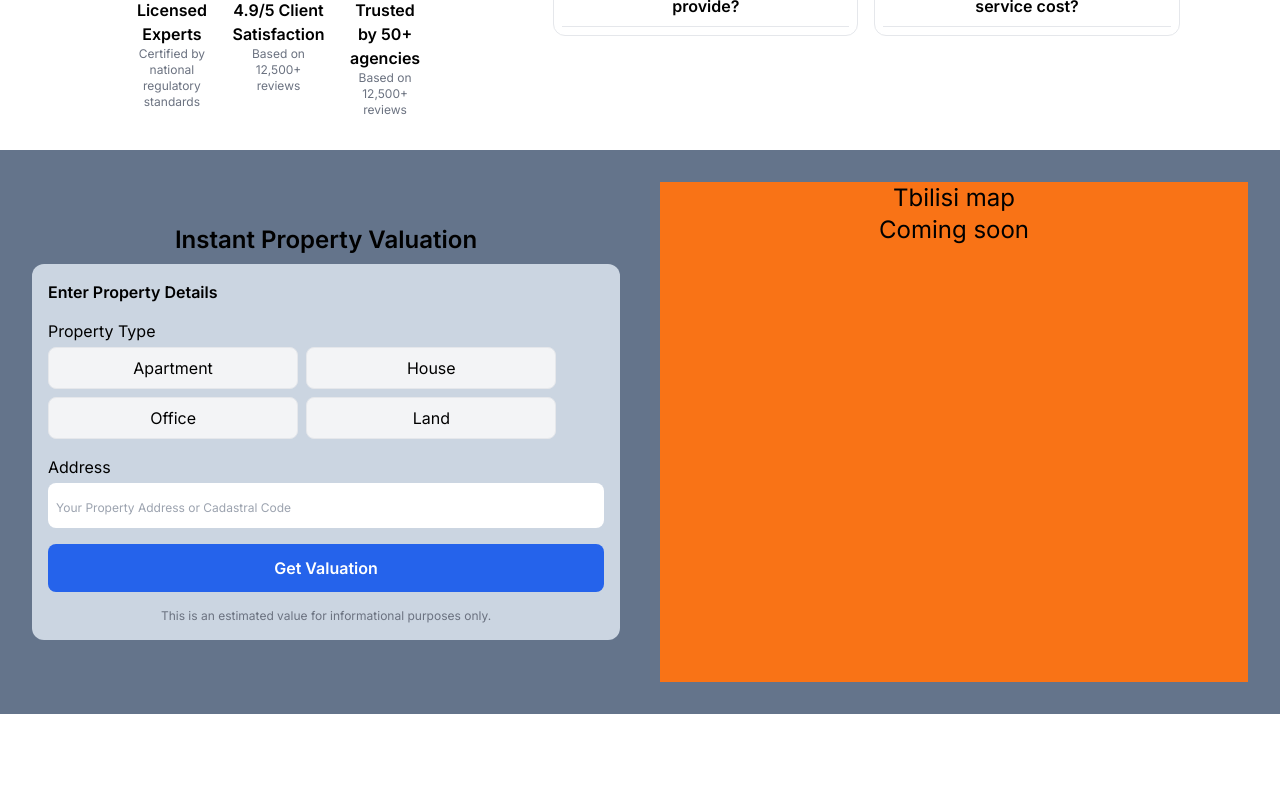
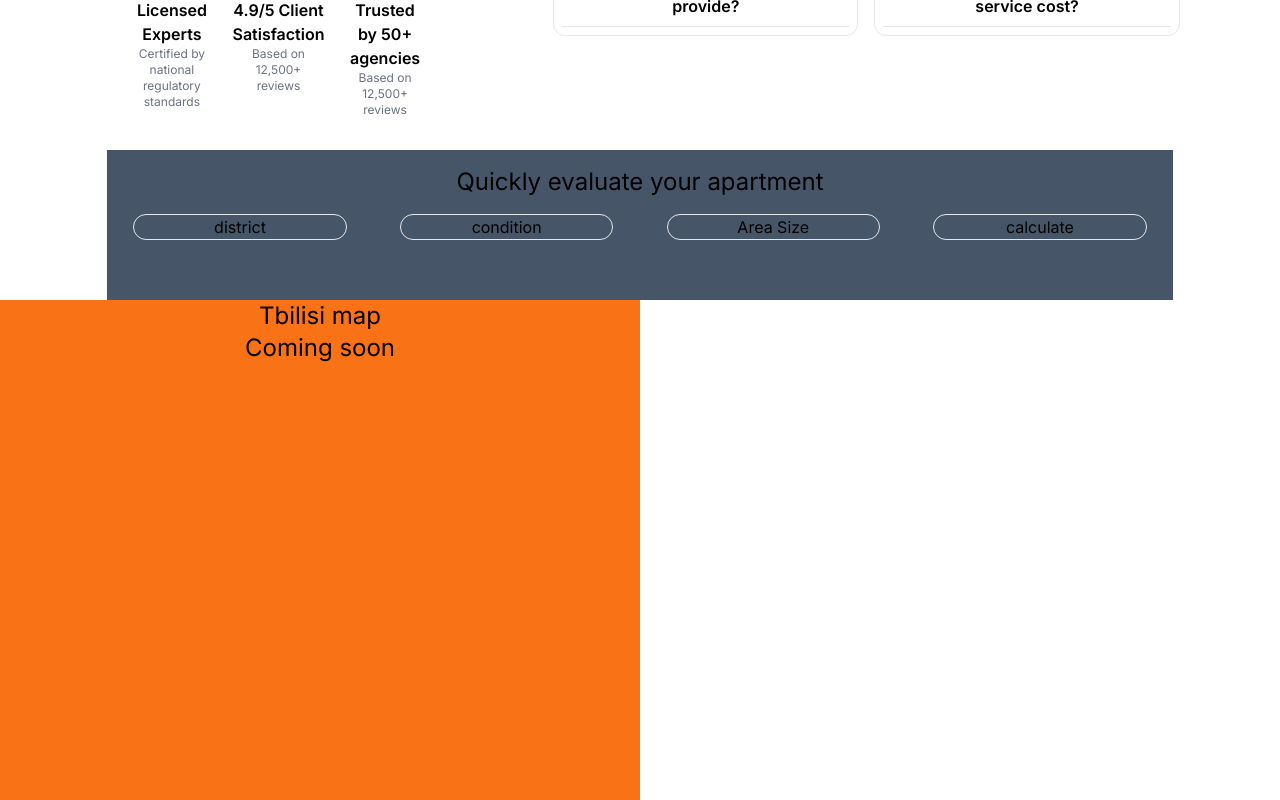
Before and after one commit to dodicha/work, a Next.js app: page /projects/valuation in a window 1280 px wide. Shown: the part 758-1558 px from the top of the page. Before the commit the page ends 1472 px from the top, so only its background shows below. Built offline with nearby package versions, Linux system fonts and the light colour scheme.

Commit message:
modifying fast valuation function

```diff
--- a/src/app/projects/valuation/components/FastValuation.tsx
+++ b/src/app/projects/valuation/components/FastValuation.tsx
@@ -14,267 +14,303 @@ const WhatsappButton = dynamic(() => import("./buttons/WhatsappButton"), {
 });
 
 const RoomOptions = [1, 2, 3, 4, 5];
-const buildingOptions = ["Apartment", "House", "Office", "Land"];
-const mdgomareoba = [
+const buildingOptions = ["Apartment"];
+const condition = [
   "Needs Renovation",
   "Fully Renovated",
   "In Average Condition",
 ];
+const districts = [
+  "მუხიანი",
+  "გლდანი",
+  "ავჭალა",
+  "თემქა",
+  "სანზონა",
+  "ნაძალადევი",
+  "დიდუბე",
+  "ჩუღურეთი",
+  "ავლაბარი",
+  "ლოტკინი",
+  "სამგორი",
+  "ისანი",
+  "ვაზისუბანი",
+  "ვარკეთილი",
+  "აფრიკა",
+  "ლილო",
+  "ორხევი",
+  "დიღომი 7",
+  "დიდი დიღომი",
+  "დიღმის მასივი",
+  "სოფელ დიღომი",
+  "ვაშლიჯვარი",
+  "ნუცუბიძის პლატო",
+  "საბურთალო",
+  "ვაკე",
+  "ვერა",
+  "მუხმთაწმინდაიანი",
+  "სოლოლაკი",
+  "ორთაჭალა",
+  "ფონიჭალა",
+];
+const propertyDiscriptionOptions = [
+  "district",
+  "condition",
+  "Area Size",
+  "calculate",
+];
 
 export default function FastValuation() {
-  const [bedrooms, setBedrooms] = useState(1);
-  const [buildingType, setBuildingType] = useState("");
-  const [activeHouse, setActiveHouse] = useState(false);
-  const [activeApartment, setActiveApartment] = useState(false);
-  const [acticeOffice, setActiveOffice] = useState(false);
-  const [activeLand, setActiveLand] = useState(false);
-
-  const [activeCondition, setActiveCondition] = useState("");
-  const [formCadastral, setFormCadastral] = useState("");
-  const [livingAreaEntered, setLivingAreaEntered] = useState("");
-  const [areaSizeEntered, setAreaSizeEntered] = useState("");
-
-  const [valuationResult, setValuationResult] = useState<{
-    min: number;
-    max: number;
-  } | null>(null);
-
-  const [loading, setLoading] = useState(false);
-
-  const activeBuildingType = [
-    setActiveApartment,
-    setActiveHouse,
-    setActiveOffice,
-    setActiveLand,
-  ];
-
-  async function getValuation() {
-    setLoading(true);
-    setValuationResult(null);
-
-    // 🔹 ინგლისური UI → ქართული DB მნიშვნელობები
-    const mappedCondition =
-      activeCondition === "Needs Renovation"
-        ? "სარემონტო"
-        : activeCondition === "Fully Renovated"
-          ? "გარემონტებული"
-          : activeCondition === "In Average Condition"
-            ? "საშუალო დონის რემონტი"
-            : "";
-
-    const mappedBuildingType =
-      buildingType === "Apartment"
-        ? "ბინა"
-        : buildingType === "House"
-          ? "სახლი"
-          : buildingType === "Office"
-            ? "ოფისი"
-            : buildingType === "Land"
-              ? "მიწა"
-              : "";
-
-    try {
-      const res = await fetch("/api/valuation", {
-        method: "POST",
-        headers: { "Content-Type": "application/json" },
-        body: JSON.stringify({
-          cadastral: formCadastral,
-          condition: mappedCondition,
-          propertyType: mappedBuildingType,
-          area: livingAreaEntered ? Number(livingAreaEntered) : null,
-        }),
-      });
-
-      const data = await res.json();
-      console.log("RESULT:", data);
-
-      // ✅ ახალი ლოგიკა — დიაპაზონი
-      if (data?.price_range?.min !== null && data?.price_range?.max !== null) {
-        setValuationResult({
-          min: data.price_range.min,
-          max: data.price_range.max,
-        });
-      }
-    } catch (error) {
-      console.error("UI ERROR:", error);
-    } finally {
-      setLoading(false);
-    }
-  }
+  const valuationBar = propertyDiscriptionOptions.map((item, index) => {
+    return (
+      <div
+        key={index}
+        className="cursor-pointer w-[20%] m-auto border rounded-2xl"
+      >
+        {item}
+      </div>
+    );
+  });
 
   return (
-    <div className="mt-10  text-center md:w-1/2 md:mt-0 lg:w-1/2 lg:m-auto ">
-      <h2 className="font-semibold text-2xl mb-2">
-        Instant Property Valuation
-      </h2>
-
-      <div className="w-full rounded-xl py-4 px-4 text-left bg-slate-300">
-        <h1 className="mb-[15px] font-semibold">Enter Property Details</h1>
-
-        {/* PROPERTY TYPE */}
-        <div className="mb-4">
-          <label className="block mb-1 font-sm">Property Type</label>
-          <div className="flex flex-wrap gap-2">
-            {buildingOptions.map((n, index) => (
-              <button
-                key={n}
-                onClick={() => {
-                  setActiveCondition("");
-                  setBuildingType(n);
-                  activeBuildingType[index](true);
-                  activeBuildingType.forEach((fn, i) => {
-                    if (i !== index) fn(false);
-                  });
-                }}
-                className={`w-[45%] py-2 rounded-lg border
-                  ${
-                    buildingType === n
-                      ? "bg-blue-600 text-white"
-                      : "bg-gray-100"
-                  }`}
-              >
-                {n}
-              </button>
-            ))}
-          </div>
-        </div>
-
-        {/* ADDRESS */}
-        <div className="mb-4">
-          <label className="block mb-1 font-sm">Address</label>
-          <input
-            type="text"
-            placeholder="Your Property Address or Cadastral Code"
-            value={formCadastral}
-            onChange={(e) => setFormCadastral(e.target.value)}
-            className="w-full h-[45px] rounded-lg px-2 py-3 placeholder:text-xs"
-          />
-        </div>
-
-        {/* CONDITION */}
-        <div
-          className={`mb-4 ${
-            activeApartment || activeHouse || acticeOffice ? "block" : "hidden"
-          }`}
-        >
-          <label className="block mb-2 font-sm">Condition</label>
-          <div className="flex flex-wrap gap-2">
-            {mdgomareoba.map((n) => (
-              <button
-                key={n}
-                onClick={() => setActiveCondition(n)}
-                className={`w-[45%] py-2 rounded-lg border
-                  ${
-                    activeCondition === n
-                      ? "bg-blue-600 text-white"
-                      : "bg-gray-100"
-                  }`}
-              >
-                {n}
-              </button>
-            ))}
-          </div>
-        </div>
-
-        {/* ROOMS */}
-        <div
-          className={`mb-4 ${
-            activeApartment || activeHouse ? "block" : "hidden"
-          }`}
-        >
-          <label className="block mb-2 font-sm">Rooms</label>
-          <div className="flex gap-2">
-            {RoomOptions.map((n) => (
-              <button
-                key={n}
-                onClick={() => setBedrooms(n)}
-                className={`flex-1 py-2 rounded-lg border
-                  ${bedrooms === n ? "bg-blue-600 text-white" : "bg-gray-100"}`}
-              >
-                {n}
-              </button>
-            ))}
-          </div>
-        </div>
-
-        {/* LIVING AREA */}
-        <div
-          className={`mb-4 ${
-            activeApartment || activeHouse || acticeOffice ? "block" : "hidden"
-          }`}
-        >
-          <label className="block mb-1 font-sm">Living Area (sq ft)</label>
-          <input
-            type="number"
-            min="0"
-            placeholder="e.g. 1500"
-            value={livingAreaEntered}
-            onChange={(e) => setLivingAreaEntered(e.target.value)}
-            className="rounded-lg h-[44px] px-3 py-3 placeholder:text-xs"
-          />
-        </div>
-
-        <div
-          className={`mb-4 ${activeHouse || activeLand ? "block" : "hidden"}`}
-        >
-          <label className="block mb-1 font-sm">Area Size (sq ft)</label>
-          <input
-            type="number"
-            min="0"
-            placeholder="e.g. 1500"
-            value={areaSizeEntered}
-            onChange={(e) => setAreaSizeEntered(e.target.value)}
-            className="rounded-lg h-[44px] px-3 py-3 placeholder:text-xs"
-          />
-        </div>
-
-        <button
-          onClick={getValuation}
-          className="w-full bg-blue-600 hover:bg-blue-700 text-white py-3 rounded-lg font-semibold transition"
-        >
-          Get Valuation
-        </button>
-
-        <p className="text-xs text-gray-500 mt-4 text-center">
-          This is an estimated value for informational purposes only.
-        </p>
+    <div className="lg:w-5/6 lg:h-[150px] lg:bg-slate-600 text-center">
+      <h1 className="text-2xl mt-4">Quickly evaluate your apartment</h1>
+      <div className="flex items-center justify-center mt-4">
+        {valuationBar}
       </div>
-
-      {loading && (
-        <p className="text-center mt-4 text-blue-600 font-semibold">
-          Calculating valuation...
-        </p>
-      )}
-
-      {valuationResult && (
-        <div className="mt-6 p-4 bg-blue-50 border border-blue-300 rounded-lg">
-          <h3 className="text-xl font-semibold text-blue-700">
-            Estimated Market Value
-          </h3>
-          <p className="text-3xl font-bold text-blue-900 mt-2">
-            $ {Number(valuationResult.min).toLocaleString()} –{" "}
-            {Number(valuationResult.max).toLocaleString()}
-          </p>
-          <div className="mt-6">
-            <AlertTriangle className="inline-block ml-2 text-red-700" />
-            <p className="mt-4 text-sm text-gray-700 leading-relaxed">
-              აღნიშნული ღირებულება არის
-              <span className="font-semibold"> სავარაუდო და არაოფიციალური</span>
-              . ქონების რეალური საბაზრო ღირებულების დასადგენად მნიშვნელოვანია
-              მრავალი დამატებითი ფაქტორი.
-              <br />
-              <span className="font-medium text-gray-800">
-                ოფიციალური შეფასების დასკვნის მისაღებად გთხოვთ, დაუკავშირდეთ
-                ჩვენს ექსპერტებს.
-              </span>
-            </p>
-            <div className="flex mt-6 justify-center gap-10">
-              <ViberButton />
-              <WhatsappButton />
-            </div>
-          </div>
-        </div>
-      )}
     </div>
   );
+
+  // const [bedrooms, setBedrooms] = useState(1);
+  // const [buildingType, setBuildingType] = useState("");
+  // const [activeHouse, setActiveHouse] = useState(false);
+  // const [activeApartment, setActiveApartment] = useState(false);
+  // const [acticeOffice, setActiveOffice] = useState(false);
+  // const [activeLand, setActiveLand] = useState(false);
+  // const [activeCondition, setActiveCondition] = useState("");
+  // const [formCadastral, setFormCadastral] = useState("");
+  // const [livingAreaEntered, setLivingAreaEntered] = useState("");
+  // const [areaSizeEntered, setAreaSizeEntered] = useState("");
+  // const [valuationResult, setValuationResult] = useState<{
+  //   min: number;
+  //   max: number;
+  // } | null>(null);
+  // const [loading, setLoading] = useState(false);
+  // const activeBuildingType = [
+  //   setActiveApartment,
+  //   setActiveHouse,
+  //   setActiveOffice,
+  //   setActiveLand,
+  // ];
+  // async function getValuation() {
+  //   setLoading(true);
+  //   setValuationResult(null);
+  //   // 🔹 ინგლისური UI → ქართული DB მნიშვნელობები
+  //   const mappedCondition =
+  //     activeCondition === "Needs Renovation"
+  //       ? "სარემონტო"
+  //       : activeCondition === "Fully Renovated"
+  //         ? "გარემონტებული"
+  //         : activeCondition === "In Average Condition"
+  //           ? "საშუალო დონის რემონტი"
+  //           : "";
+  //   const mappedBuildingType =
+  //     buildingType === "Apartment"
+  //       ? "ბინა"
+  //       : buildingType === "House"
+  //         ? "სახლი"
+  //         : buildingType === "Office"
+  //           ? "ოფისი"
+  //           : buildingType === "Land"
+  //             ? "მიწა"
+  //             : "";
+  //   try {
+  //     const res = await fetch("/api/valuation", {
+  //       method: "POST",
+  //       headers: { "Content-Type": "application/json" },
+  //       body: JSON.stringify({
+  //         cadastral: formCadastral,
+  //         condition: mappedCondition,
+  //         propertyType: mappedBuildingType,
+  //         area: livingAreaEntered ? Number(livingAreaEntered) : null,
+  //       }),
+  //     });
+  //     const data = await res.json();
+  //     console.log("RESULT:", data);
+  //     // ✅ ახალი ლოგიკა — დიაპაზონი
+  //     if (data?.price_range?.min !== null && data?.price_range?.max !== null) {
+  //       setValuationResult({
+  //         min: data.price_range.min,
+  //         max: data.price_range.max,
+  //       });
+  //     }
+  //   } catch (error) {
+  //     console.error("UI ERROR:", error);
+  //   } finally {
+  //     setLoading(false);
+  //   }
+  // }
+  // return (
+  //   <div className="mt-10  text-center md:w-1/2 md:mt-0 lg:w-1/2 lg:m-auto ">
+  //     <h2 className="font-semibold text-2xl mb-2">
+  //       Instant Property Valuation
+  //     </h2>
+  //     <div className="w-full rounded-xl py-4 px-4 text-left bg-slate-300">
+  //       <h1 className="mb-[15px] font-semibold">Enter Property Details</h1>
+  //       {/* PROPERTY TYPE */}
+  //       <div className="mb-4">
+  //         <label className="block mb-1 font-sm">Property Type</label>
+  //         <div className="flex flex-wrap gap-2">
+  //           {buildingOptions.map((n, index) => (
+  //             <button
+  //               key={n}
+  //               onClick={() => {
+  //                 setActiveCondition("");
+  //                 setBuildingType(n);
+  //                 activeBuildingType[index](true);
+  //                 activeBuildingType.forEach((fn, i) => {
+  //                   if (i !== index) fn(false);
+  //                 });
+  //               }}
+  //               className={`w-[45%] py-2 rounded-lg border
+  //                 ${
+  //                   buildingType === n
+  //                     ? "bg-blue-600 text-white"
+  //                     : "bg-gray-100"
+  //                 }`}
+  //             >
+  //               {n}
+  //             </button>
+  //           ))}
+  //         </div>
+  //       </div>
+  //       {/* ADDRESS */}
+  //       <div className="mb-4">
+  //         <label className="block mb-1 font-sm">Address</label>
+  //         <input
+  //           type="text"
+  //           placeholder="Your Property Address or Cadastral Code"
+  //           value={formCadastral}
+  //           onChange={(e) => setFormCadastral(e.target.value)}
+  //           className="w-full h-[45px] rounded-lg px-2 py-3 placeholder:text-xs"
+  //         />
+  //       </div>
+  //       {/* CONDITION */}
+  //       <div
+  //         className={`mb-4 ${
+  //           activeApartment || activeHouse || acticeOffice ? "block" : "hidden"
+  //         }`}
+  //       >
+  //         <label className="block mb-2 font-sm">Condition</label>
+  //         <div className="flex flex-wrap gap-2">
+  //           {mdgomareoba.map((n) => (
+  //             <button
+  //               key={n}
+  //               onClick={() => setActiveCondition(n)}
+  //               className={`w-[45%] py-2 rounded-lg border
+  //                 ${
+  //                   activeCondition === n
+  //                     ? "bg-blue-600 text-white"
+  //                     : "bg-gray-100"
+  //                 }`}
+  //             >
+  //               {n}
+  //             </button>
+  //           ))}
+  //         </div>
+  //       </div>
+  //       {/* ROOMS */}
+  //       <div
+  //         className={`mb-4 ${
+  //           activeApartment || activeHouse ? "block" : "hidden"
+  //         }`}
+  //       >
+  //         <label className="block mb-2 font-sm">Rooms</label>
+  //         <div className="flex gap-2">
+  //           {RoomOptions.map((n) => (
+  //             <button
+  //               key={n}
+  //               onClick={() => setBedrooms(n)}
+  //               className={`flex-1 py-2 rounded-lg border
+  //                 ${bedrooms === n ? "bg-blue-600 text-white" : "bg-gray-100"}`}
+  //             >
+  //               {n}
+  //             </button>
+  //           ))}
+  //         </div>
+  //       </div>
+  //       {/* LIVING AREA */}
+  //       <div
+  //         className={`mb-4 ${
+  //           activeApartment || activeHouse || acticeOffice ? "block" : "hidden"
+  //         }`}
+  //       >
+  //         <label className="block mb-1 font-sm">Living Area (sq ft)</label>
+  //         <input
+  //           type="number"
+  //           min="0"
+  //           placeholder="e.g. 1500"
+  //           value={livingAreaEntered}
+  //           onChange={(e) => setLivingAreaEntered(e.target.value)}
+  //           className="rounded-lg h-[44px] px-3 py-3 placeholder:text-xs"
+  //         />
+  //       </div>
+  //       <div
+  //         className={`mb-4 ${activeHouse || activeLand ? "block" : "hidden"}`}
+  //       >
+  //         <label className="block mb-1 font-sm">Area Size (sq ft)</label>
+  //         <input
+  //           type="number"
+  //           min="0"
+  //           placeholder="e.g. 1500"
+  //           value={areaSizeEntered}
+  //           onChange={(e) => setAreaSizeEntered(e.target.value)}
+  //           className="rounded-lg h-[44px] px-3 py-3 placeholder:text-xs"
+  //         />
+  //       </div>
+  //       <button
+  //         onClick={getValuation}
+  //         className="w-full bg-blue-600 hover:bg-blue-700 text-white py-3 rounded-lg font-semibold transition"
+  //       >
+  //         Get Valuation
+  //       </button>
+  //       <p className="text-xs text-gray-500 mt-4 text-center">
+  //         This is an estimated value for informational purposes only.
+  //       </p>
+  //     </div>
+  //     {loading && (
+  //       <p className="text-center mt-4 text-blue-600 font-semibold">
+  //         Calculating valuation...
+  //       </p>
+  //     )}
+  //     {valuationResult && (
+  //       <div className="mt-6 p-4 bg-blue-50 border border-blue-300 rounded-lg">
+  //         <h3 className="text-xl font-semibold text-blue-700">
+  //           Estimated Market Value
+  //         </h3>
+  //         <p className="text-3xl font-bold text-blue-900 mt-2">
+  //           $ {Number(valuationResult.min).toLocaleString()} –{" "}
+  //           {Number(valuationResult.max).toLocaleString()}
+  //         </p>
+  //         <div className="mt-6">
+  //           <AlertTriangle className="inline-block ml-2 text-red-700" />
+  //           <p className="mt-4 text-sm text-gray-700 leading-relaxed">
+  //             აღნიშნული ღირებულება არის
+  //             <span className="font-semibold"> სავარაუდო და არაოფიციალური</span>
+  //             . ქონების რეალური საბაზრო ღირებულების დასადგენად მნიშვნელოვანია
+  //             მრავალი დამატებითი ფაქტორი.
+  //             <br />
+  //             <span className="font-medium text-gray-800">
+  //               ოფიციალური შეფასების დასკვნის მისაღებად გთხოვთ, დაუკავშირდეთ
+  //               ჩვენს ექსპერტებს.
+  //             </span>
+  //           </p>
+  //           <div className="flex mt-6 justify-center gap-10">
+  //             <ViberButton />
+  //             <WhatsappButton />
+  //           </div>
+  //         </div>
+  //       </div>
+  //     )}
+  //   </div>
+  // );
 }
--- a/src/app/projects/valuation/page.tsx
+++ b/src/app/projects/valuation/page.tsx
@@ -20,10 +20,10 @@ export default function Page() {
           <TrustSection />
           <Questions />
         </div>
-        <div className="flex items-center justify-center bg-slate-500 p-8 gap-10">
+        <div className="flex justify-center">
           <FastValuation />
-          <Map />
         </div>
+        <Map />
       </div>
     </LanguageProvider>
   );
```
